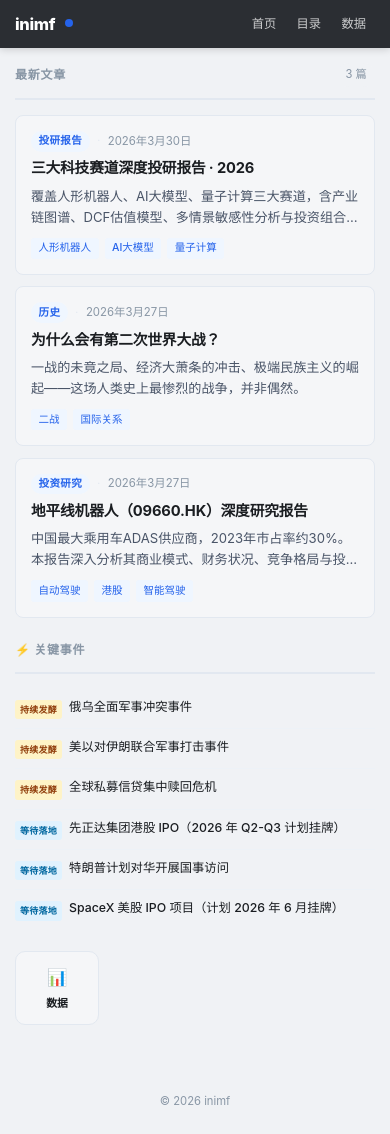
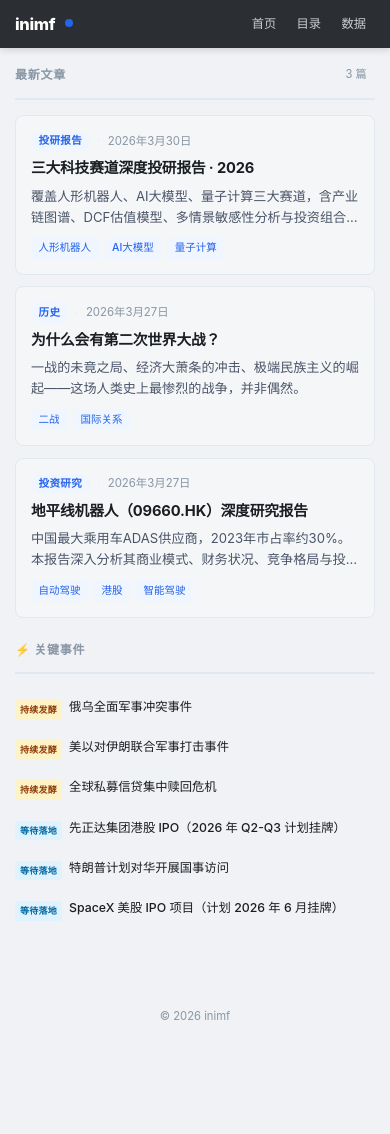
Before and after one commit to web1286/inimf-blog, a Next.js app: page / in a window 390 px wide. After the commit the page ends 1048 px from the top, so only its background shows below. Built offline with nearby package versions, Linux system fonts and the light colour scheme.

Commit message:
fix: remove mobile analytics quick btn

```diff
--- a/components/Layout.tsx
+++ b/components/Layout.tsx
@@ -128,13 +128,6 @@ export default function Layout({ children, title, description, posts = [], hideS
                 </ul>
               </div>
 
-              {/* 快捷入口行 */}
-              <div className="mobile-quick-row">
-                <Link href="/analytics" className="mobile-quick-btn">
-                  <span>📊</span> 数据
-                </Link>
-              </div>
-
             </div>
           )}
         </main>
```
